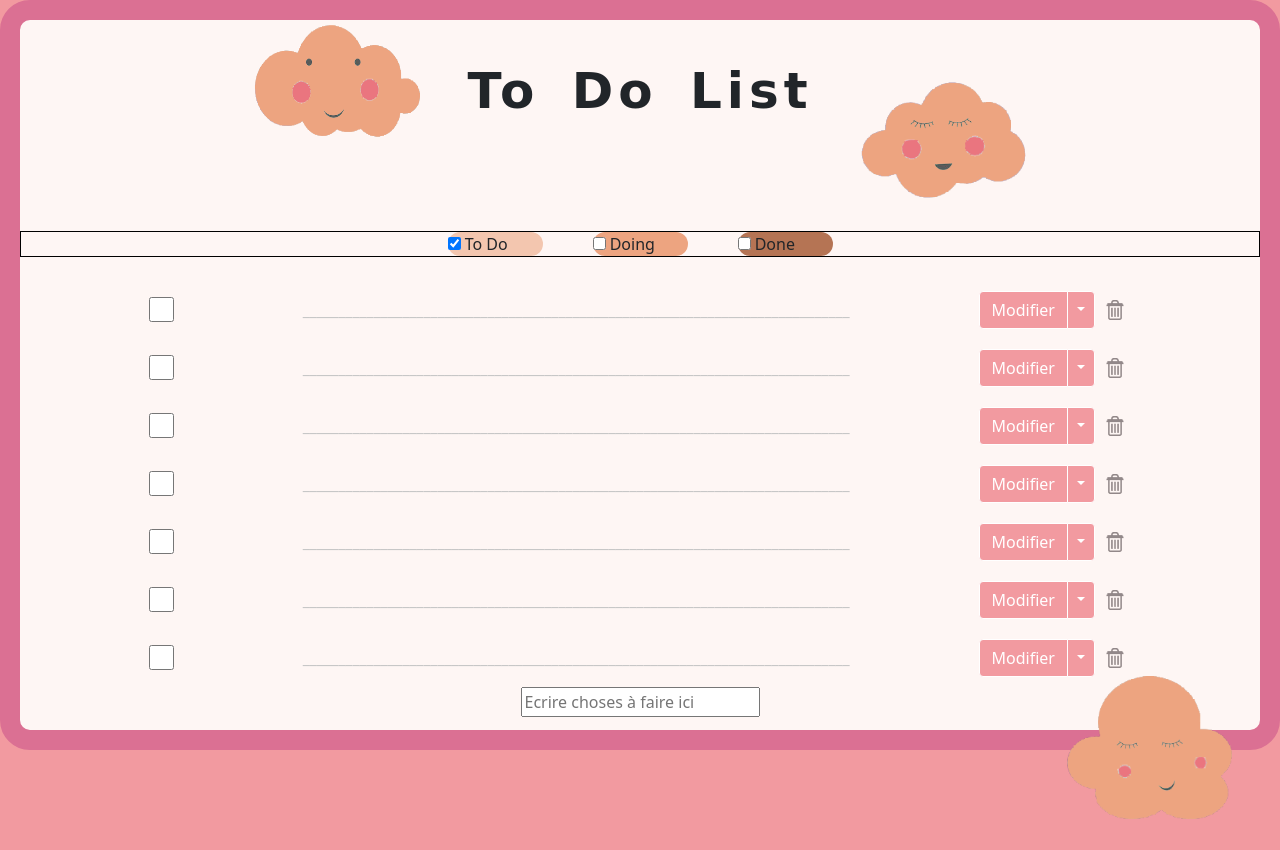
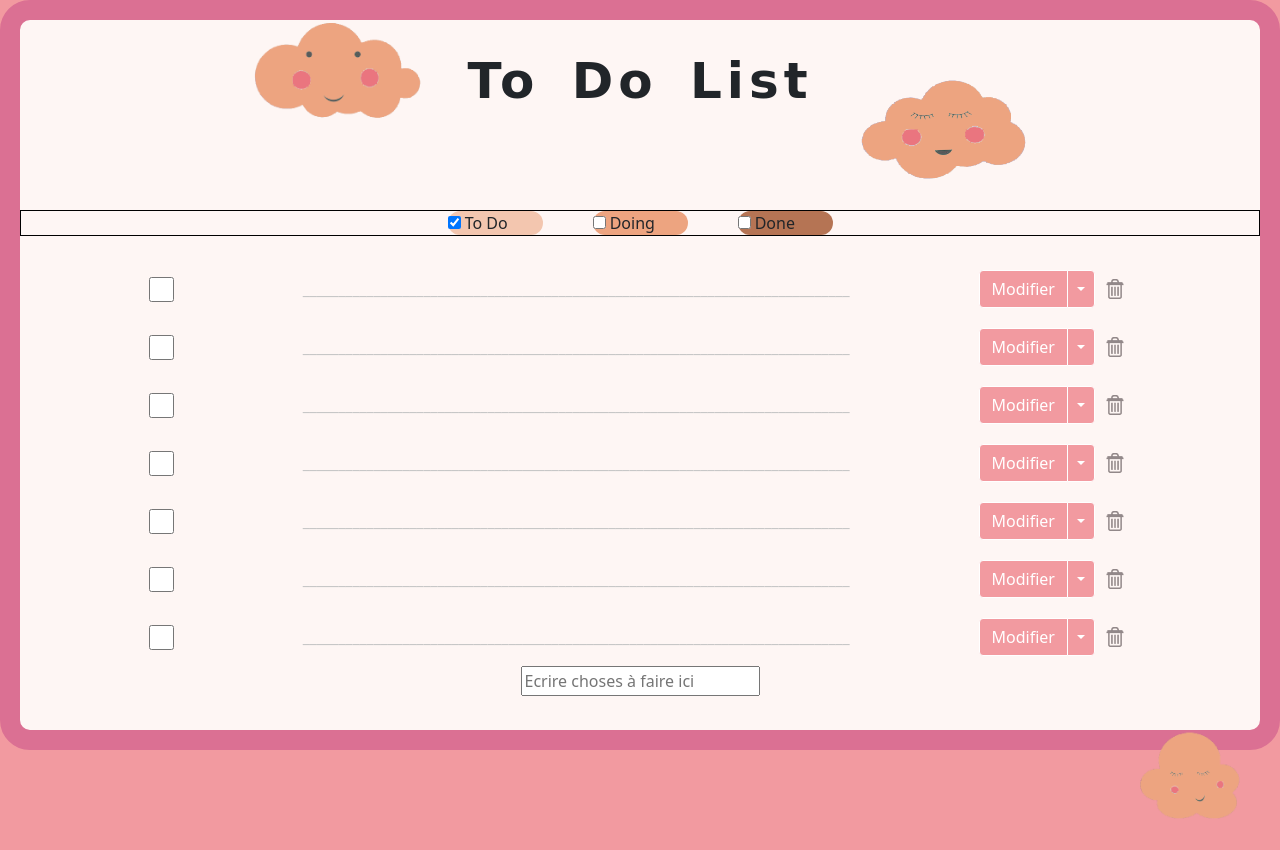
Before and after one commit to jeremy93130/todolist, a plain HTML site: page index.html in a window 1280 px wide. Drawn offline with nearby package versions, Linux system fonts and the light colour scheme; a web font is replaced by a local one.

Commit message:
Avancement responsive

```diff
--- a/index.html
+++ b/index.html
@@ -15,11 +15,11 @@
 <body>
     <section>
         <header class="flex">
-            <img id="smily" src="img/nuages-pêche1.png" alt="Petit nuage trop choupinou qui sourit" />
+            <img id="smily" class="cloud" src="img/nuages-pêche1.png" alt="Petit nuage trop choupinou qui sourit" />
             <div>
                 <h1>To Do List</h1>
             </div>
-            <img id="sleep" src="img/nuages-pêche3.png" alt="Petit nuage trop choupinou qui dort" />
+            <img id="sleep" class="cloud" src="img/nuages-pêche3.png" alt="Petit nuage trop choupinou qui dort" />
         </header>
 
         <div class="filters">
@@ -181,7 +181,7 @@
                 </div>
             </div>
             <div class="joy">
-                <img id="joy" src="img/nuages-pêche4.png" alt="Petit nuage trop choupinou" />
+                <img id="joy" class="cloud" src="img/nuages-pêche4.png" alt="Petit nuage trop choupinou" />
             </div>
             <div class="flex bottom">
                 <form onsubmit="onTaskSubmit(); return false" ;>
--- a/style.css
+++ b/style.css
@@ -96,7 +96,6 @@ header div {
     display       : flex;
     flex-direction: column;
     margin        : 0 300px;
-    margin-top    : 100px;
 }
 
 /* Checkbox : */
@@ -165,19 +164,40 @@ header div {
     justify-content: flex-end;
 }
 
-@media screen and (min-width : 400px) and (max-width : 1327px) {
-    .boxesButton {
-        display: flex;
-    }
+
+
+@media screen and (min-width: 1200px) {
 
     #boxes {
-        margin         : 0;
-        justify-content: center;
+        margin    : 0;
+        box-sizing: content-box;
     }
 
     #joy {
-        bottom: -50px;
+        height: 150px;
     }
 
+}
+
+@media screen and (max-width: 1280px) {
+    #boxes {
+        margin    : 0;
+        box-sizing: content-box;
+    }
+
+    .cloud {
+        height: 120px;
+    }
+
+    #joy {
+        height: 120px;
+        bottom: -37px;
+    }
+}
+
+@media screen and (min-width: 680px) and (max-width: 834px) {
+    #joy {
+        height: 50px;
+    }
 
 }
```
